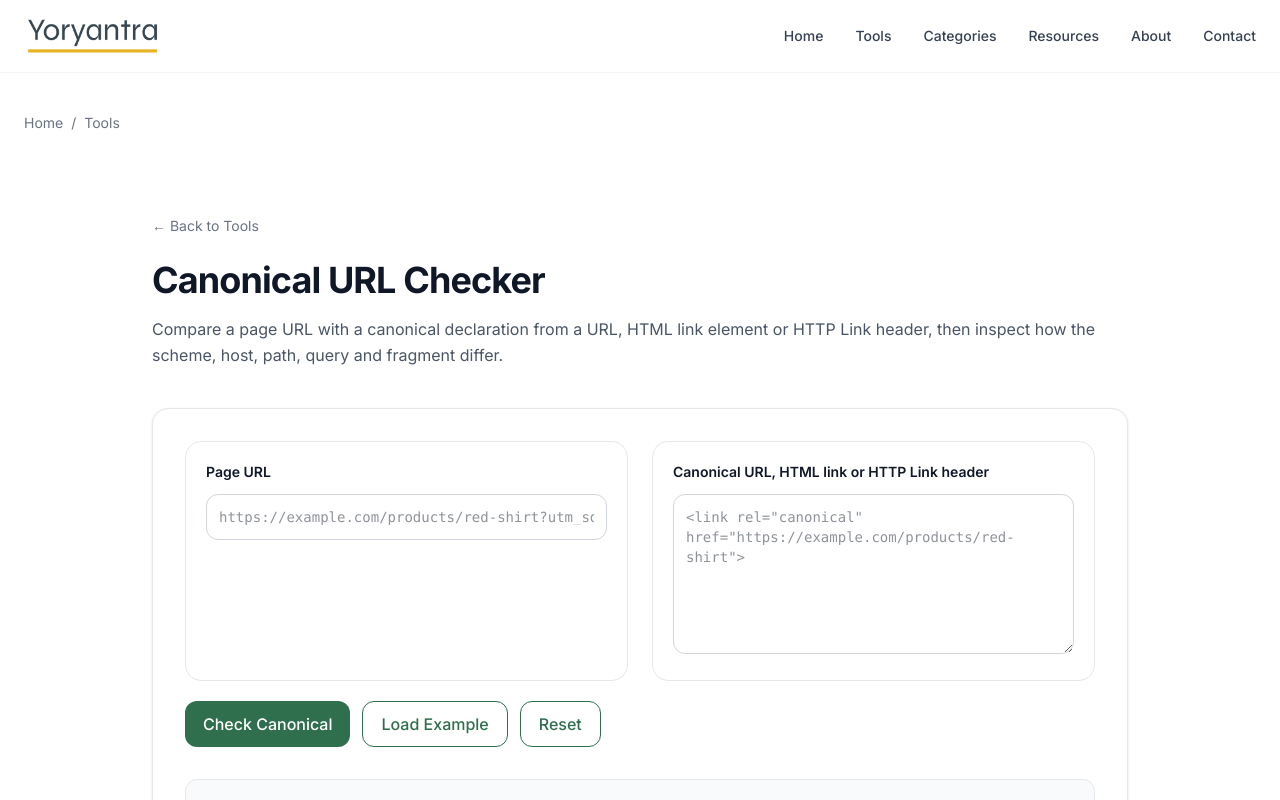
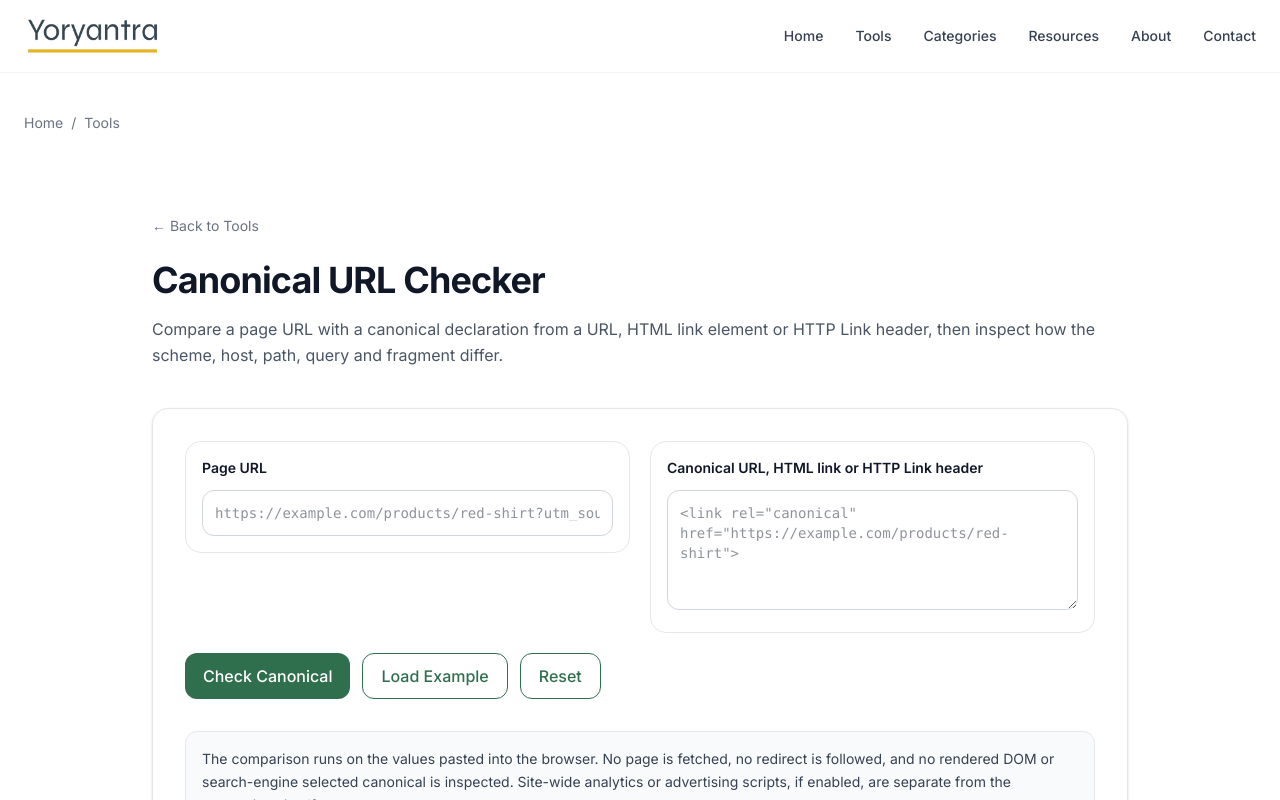
Before and after one commit to vaarunsonawwane-ops/yoryantra-new, a Next.js app: page /tools/canonical-url-checker in a window 1280 px wide. Shown: the top 800 px of the page. Built offline with nearby package versions, Linux system fonts and the light colour scheme.

Commit message:
Step 14.8 — SEO / indexing correctness

```diff
--- a/app/tools/canonical-url-checker/ToolClient.tsx
+++ b/app/tools/canonical-url-checker/ToolClient.tsx
@@ -741,7 +741,7 @@ export default function ToolClient() {
       title="Canonical URL Checker"
       description="Compare a page URL with a canonical declaration from a URL, HTML link element or HTTP Link header, then inspect how the scheme, host, path, query and fragment differ."
     >
-      <div className="grid gap-6 lg:grid-cols-2">
+      <div className="grid items-start gap-5 lg:grid-cols-2">
         <Field
           label="Page URL"
           value={pageUrl}
@@ -972,7 +972,7 @@ function Field({
   multiline: boolean;
 }) {
   return (
-    <div className="rounded-2xl border border-gray-200 bg-white p-5">
+    <div className="self-start rounded-2xl border border-gray-200 bg-white p-4">
       <label className="block text-sm font-semibold text-gray-900">{label}</label>
       {multiline ? (
         <textarea
@@ -982,7 +982,7 @@ function Field({
           }
           placeholder={placeholder}
           spellCheck={false}
-          className="mt-3 min-h-[160px] w-full rounded-xl border border-gray-300 p-3 font-mono text-sm outline-none focus:ring-2 focus:ring-[var(--green)]"
+          className="mt-3 min-h-[120px] w-full rounded-xl border border-gray-300 p-3 font-mono text-sm outline-none focus:ring-2 focus:ring-[var(--green)]"
         />
       ) : (
         <input
--- a/app/tools/indexability-checker/ToolClient.tsx
+++ b/app/tools/indexability-checker/ToolClient.tsx
@@ -337,25 +337,23 @@ export default function ToolClient() {
         </div>
       )}
 
-      {result && result.issues.length > 0 && (
+      {result && (result.issues.length > 0 || notes.length > 0) && (
         <div className="mt-6">
           <h3 className="text-lg font-semibold text-gray-900">Signals that deserve attention</h3>
-          <div className="mt-4 grid items-start gap-3 md:grid-cols-2">
+          <div className="mt-4 grid items-start gap-3 md:grid-cols-2 lg:grid-cols-3">
             {result.issues.map((issue, index) => (
               <IssueCard key={`${issue.title}-${index}`} issue={issue} />
             ))}
+            {notes.map((note) => (
+              <div
+                key={note.title}
+                className="self-start rounded-xl border border-gray-200 bg-gray-50 p-4"
+              >
+                <p className="text-sm font-semibold text-gray-900">{note.title}</p>
+                <p className="mt-1 text-sm leading-relaxed text-gray-600">{note.message}</p>
+              </div>
+            ))}
           </div>
-        </div>
-      )}
-
-      {notes.length > 0 && (
-        <div className="mt-6 grid items-start gap-3 md:grid-cols-2">
-          {notes.map((note) => (
-            <div key={note.title} className="self-start rounded-xl border border-gray-200 bg-gray-50 p-4">
-              <p className="text-sm font-semibold text-gray-900">{note.title}</p>
-              <p className="mt-1 text-sm leading-relaxed text-gray-600">{note.message}</p>
-            </div>
-          ))}
         </div>
       )}
 
```
